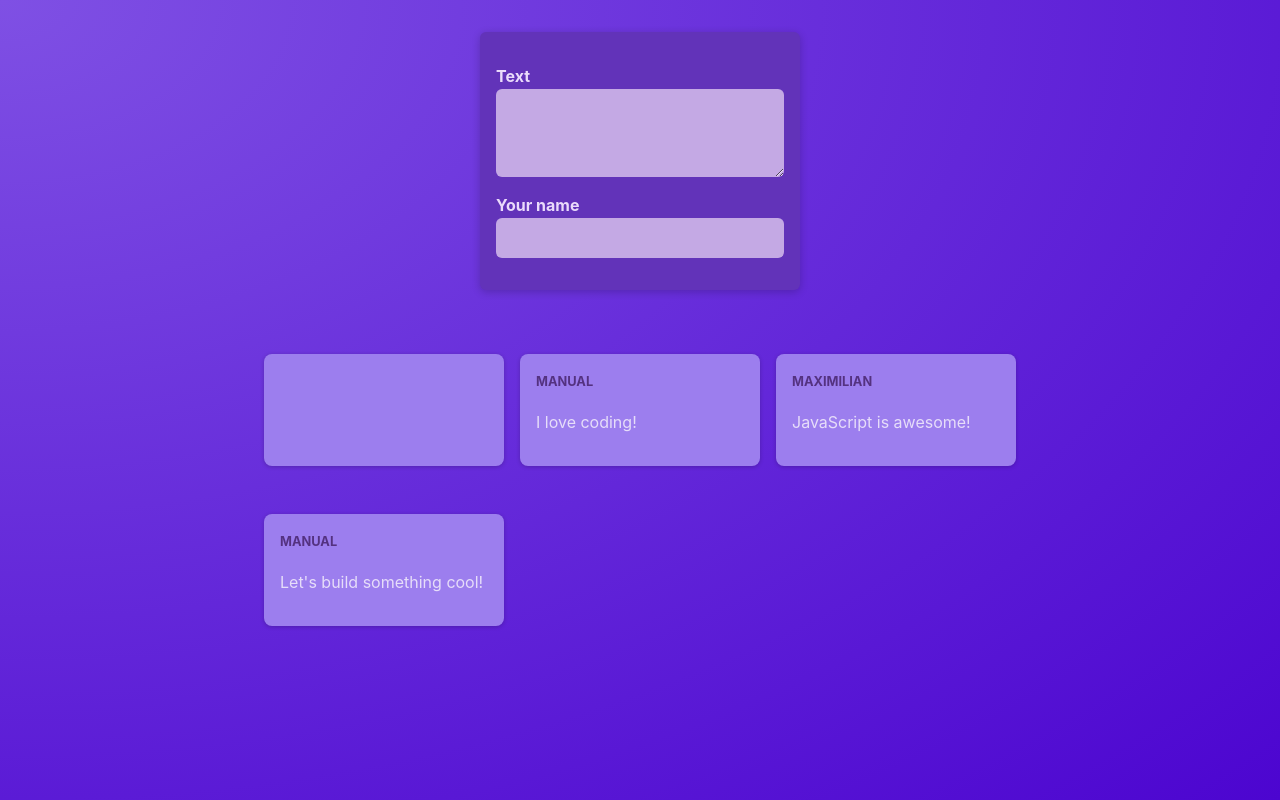
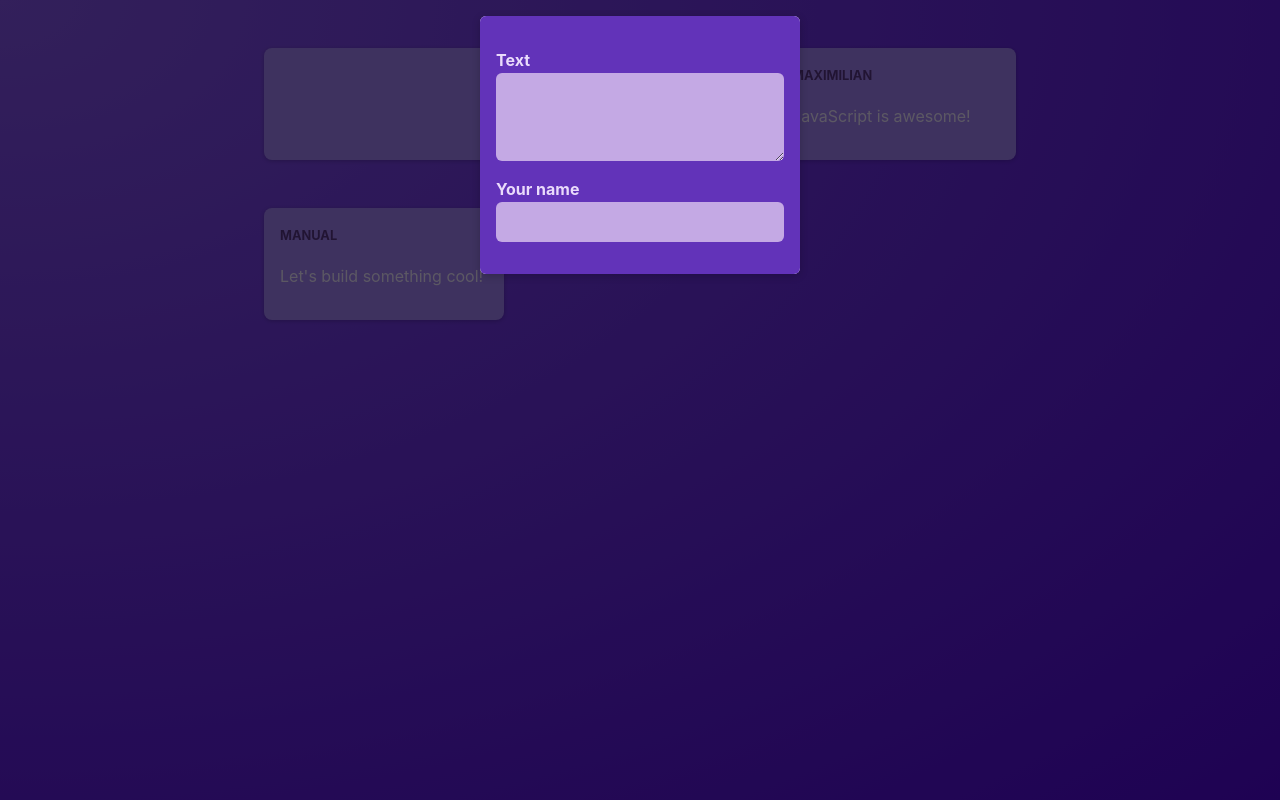
Before and after one commit to senli-rrc/starting-project, a React (Vite) app: page / in a window 1280 px wide. Built offline with nearby package versions, Linux system fonts and the light colour scheme.

Commit message:
update Modal

```diff
--- /dev/null
+++ b/src/components/Modal.jsx
@@ -0,0 +1,12 @@
+import classes from './Modal.module.css';
+
+function Modal({ children, onClose }) {
+  return (
+    <>
+      <div className={classes.backdrop} onClick={onClose} />
+      <dialog open className={classes.modal}>{children}</dialog>
+    </>
+  );
+}
+
+export default Modal;
--- /dev/null
+++ b/src/components/Modal.module.css
@@ -0,0 +1,18 @@
+.backdrop {
+  position: fixed;
+  top: 0;
+  left: 0;
+  width: 100%;
+  height: 100vh;
+  background-color: rgba(0, 0, 0, 0.6);
+  z-index: 1;
+}
+
+.modal {
+  border: none;
+  border-radius: 6px;
+  box-shadow: 0 2px 8px rgba(0, 0, 0, 0.2);
+  padding: 0;
+  overflow: hidden;
+  z-index: 1;
+}
--- a/src/components/NewPost.module.css
+++ b/src/components/NewPost.module.css
@@ -2,9 +2,6 @@
   background-color: #6233b9;
   padding: 1rem;
   width: 20rem;
-  margin: 2rem auto;
-  border-radius: 6px;
-  box-shadow: 0 2px 8px rgba(0, 0, 0, 0.2);
 }
 
 .form label {
--- a/src/components/Post.jsx
+++ b/src/components/Post.jsx
@@ -1,10 +1,10 @@
 import classes from './Post.module.css';
 
-function Post(props) {
+function Post({ author, body }) {
   return (
     <li className={classes.post}>
-      <p className={classes.author}>{props.author}</p>
-      <p className={classes.body}>{props.body}</p>
+      <p className={classes.author}>{author}</p>
+      <p className={classes.body}>{body}</p>
     </li>
   );
 }
--- a/src/components/PostsList.jsx
+++ b/src/components/PostsList.jsx
@@ -1,11 +1,17 @@
 import { useState } from "react";
 import NewPost from "./NewPost";
 import Post from "./Post";
+import Modal from "./Modal";
 import classes from './PostsList.module.css';
 
 function PostsList() {
+  const [ modalIsVisible, setModalIsVisible] = useState(true);
   const [enteredBody, setEnteredBody] = useState(' ');
   const [enteredAuthor, setEnteredAuthor] = useState(' ');
+
+  function hideModalHandler() {
+    setModalIsVisible(false);
+  }
 
   function bodyChangeHandler(event) {
     setEnteredBody(event.target.value);
@@ -15,16 +21,37 @@ function PostsList() {
     setEnteredAuthor(event.target.value);
   }
 
+  // let modalContent;
+
+  // if (modalIsVisible) {
+  //   modalContent = (
+  //     <Modal onClose={hideModalHandler}>
+  //       <NewPost
+  //         onBodyChange={bodyChangeHandler}
+  //         onAuthorChange={authorChangeHandler}
+  //       />
+  //     </Modal>
+  //   );
+  // }
+
   return (
-    <form className={classes.form}>
-      <NewPost onBodyChange={bodyChangeHandler} onAuthorChange={authorChangeHandler} />
+    <>
+      {modalIsVisible && (
+        <Modal onClose={hideModalHandler}>
+          <NewPost
+            onBodyChange={bodyChangeHandler}
+            onAuthorChange={authorChangeHandler}
+          />
+        </Modal>
+      )}
+
       <ul className={classes.posts}>
         <Post author={enteredAuthor} body={enteredBody} />
         <Post author="Manual" body="I love coding!" />
         <Post author="Maximilian" body="JavaScript is awesome!" />
         <Post author="Manual" body="Let's build something cool!" />
       </ul>
-    </form>
+    </>
   );
 }
 
```
Also changed, not shown: src/components/MainHeader.module.css (added, +36 -0 lines), src/MainHeader.jsx (added).
